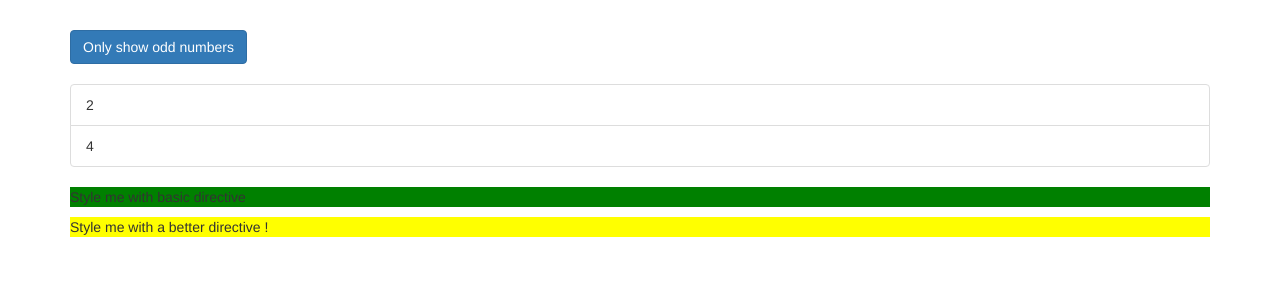
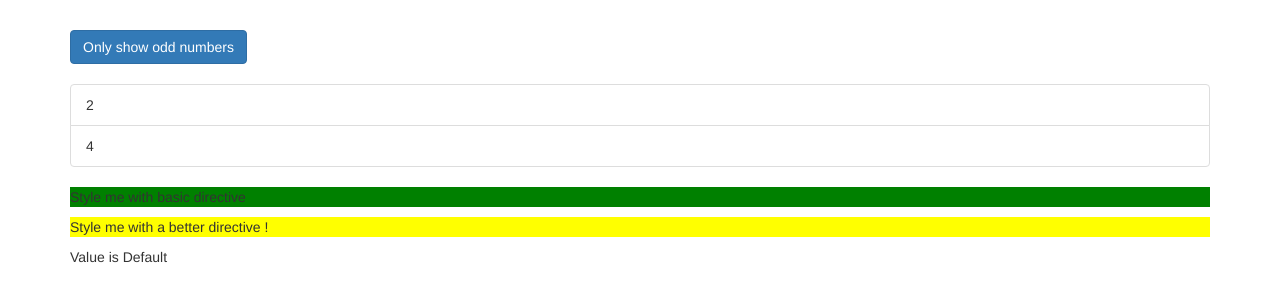
Before and after one commit to rahulchanglani/angular4-directives, an Angular app: page / in a window 1280 px wide. Shown: the top 302 px of the page. Built offline with nearby package versions, Linux system fonts and the light colour scheme.

Commit message:
ng switch

```diff
--- a/src/app/app.component.html
+++ b/src/app/app.component.html
@@ -37,6 +37,17 @@
       </ul>
       <p appBasicHighlight>Style me with basic directive</p>
       <p appBetterHighlight [defaultColor]="'yellow'" highlightColor="red">Style me with a better directive !</p>
+      <div [ngSwitch]="value">
+        <p *ngSwitchCase="true">
+          Value is 10
+        </p>
+        <p *ngSwitchCase="false">
+          Value is 100
+        </p>
+        <p *ngSwitchDefault>
+          Value is Default
+        </p>
+      </div>
     </div>
   </div>
 </div>
--- a/src/app/app.component.ts
+++ b/src/app/app.component.ts
@@ -10,4 +10,5 @@ export class AppComponent {
   oddNumbers = [1, 3, 5];
   evenNumbers = [2, 4];
   onlyOdd = false;
+  value = 10;
 }
```
